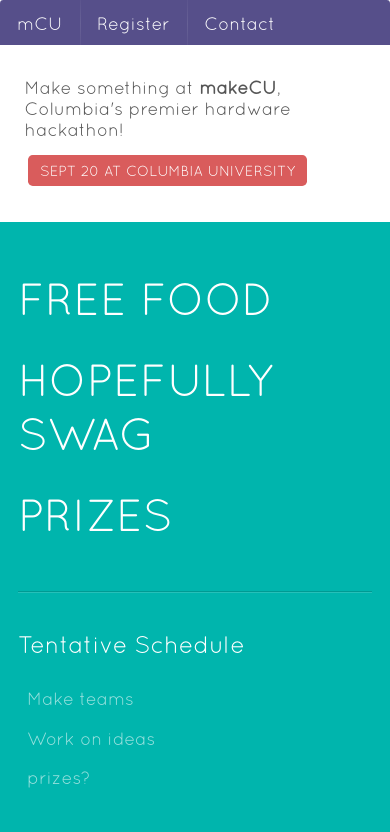
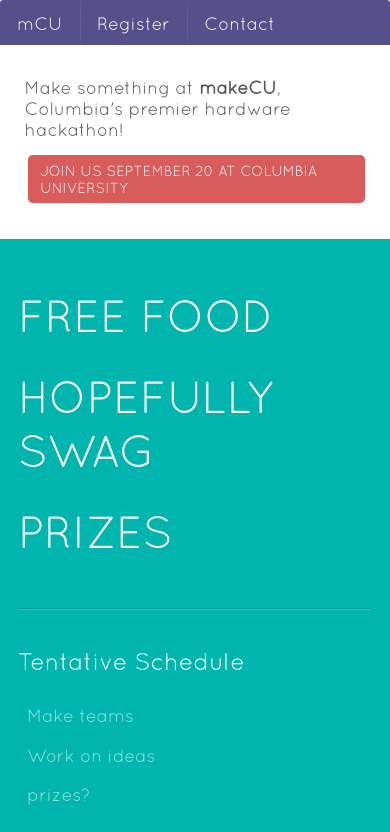
Before and after one commit to shah-simpson/shah-simpson.github.io, a plain HTML site: page index.html in a window 390 px wide. Shown: the top 832 px of the page. Drawn offline with nearby package versions, Linux system fonts and the light colour scheme; a script that the page names is missing.

Commit message:
finish mobile changes

```diff
--- a/index.html
+++ b/index.html
@@ -73,7 +73,7 @@
     <div class="column">
 <p>Make something at <b>makeCU</b>, Columbia's premier hardware hackathon!</p>
 	<div class="ui red label">
-	Sept 20 at Columbia University
+	Join us September 20 at Columbia University
 	</div>
     </div>
 </div>
```
